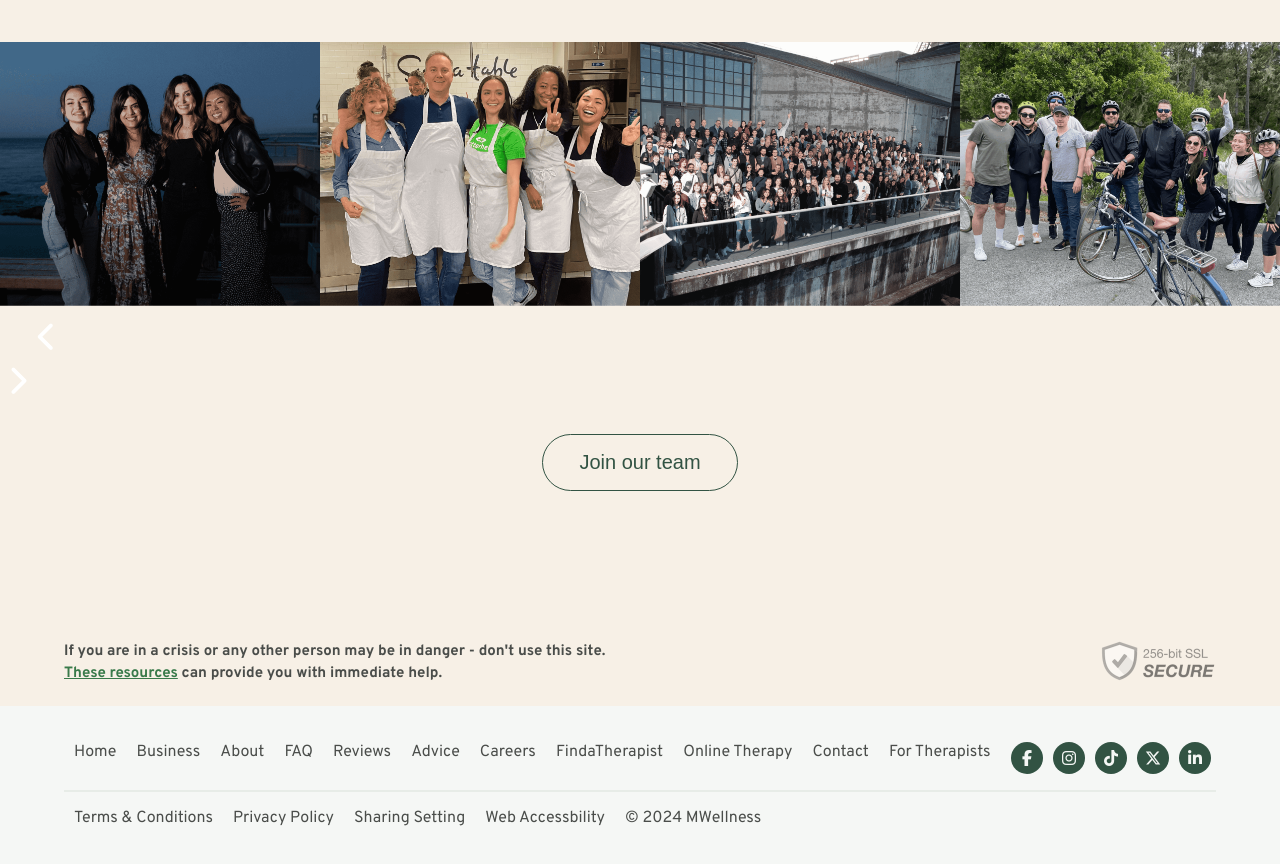
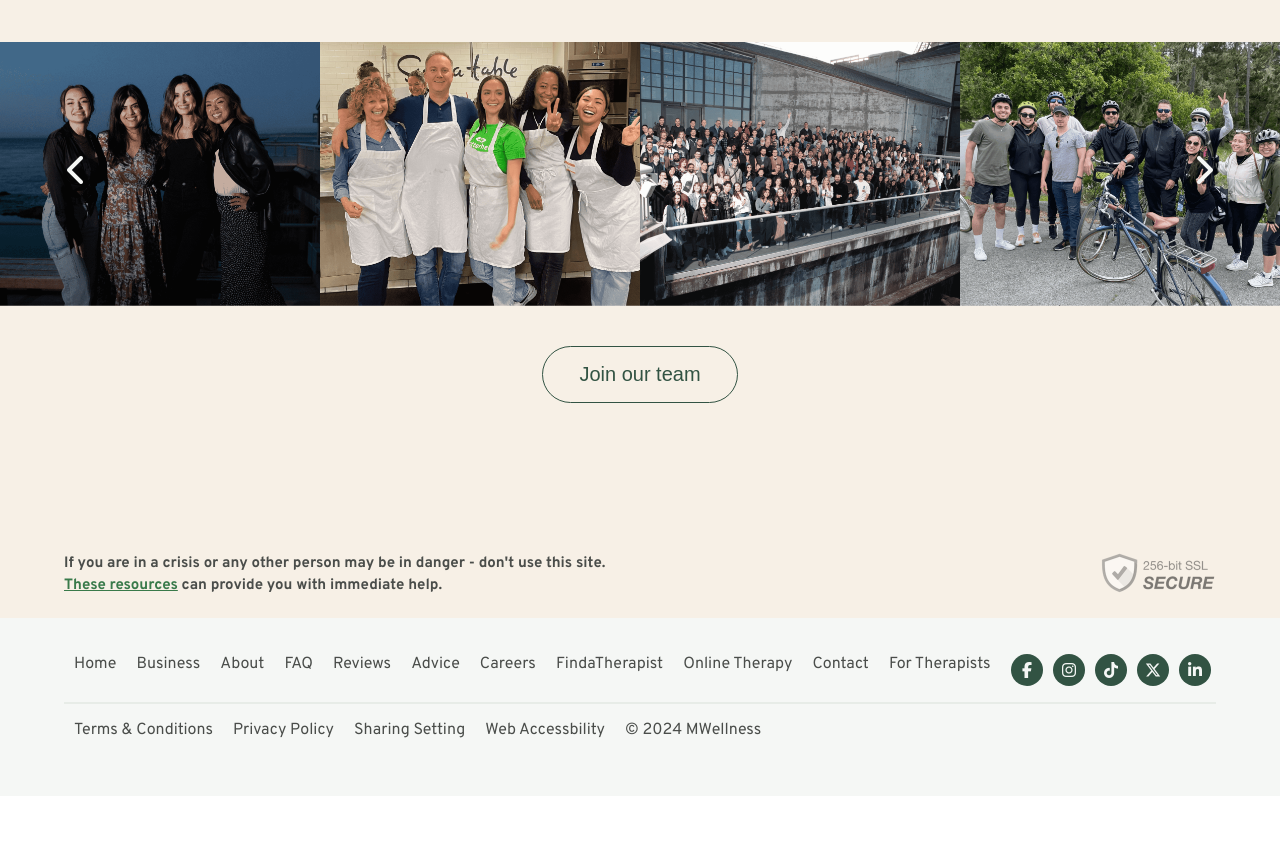
Before and after one commit to KaushalS1911/m_wellness_fe, a React (Create React App) app: page /about in a window 1280 px wide. Shown: the part 3100-3964 px from the top of the page. After the commit the page ends 3896 px from the top, so only its background shows below. Built offline with nearby package versions, Linux system fonts and the light colour scheme.

Commit message:
set prev and next in about page

```diff
--- a/src/components/about/OurTeam.js
+++ b/src/components/about/OurTeam.js
@@ -80,10 +80,9 @@ function OurTeam() {
                         <Button
                             className="swiper-button-prev"
                             sx={{
-                                color: "white !important",
-                                transform: "translateX(5px)",
+                                color: "white",
+                                transform: "translateX(35px)",
                                 display: {xs: "none", sm: "block"},
-                                fontSize:"30px",
                             }}
                             onClick={handlePrev}
                         >
@@ -93,9 +92,8 @@ function OurTeam() {
                         <Button
                             className="swiper-button-next"
                             sx={{
-                                color: "white !important",
-                                fontSize:"30px",
-                                transform: "translateX(-5px)",
+                                color: "white",
+                                transform: "translateX(-35px)",
                                 display: {xs: "none", sm: "block"},
                             }}
                             onClick={handleNext}
```
